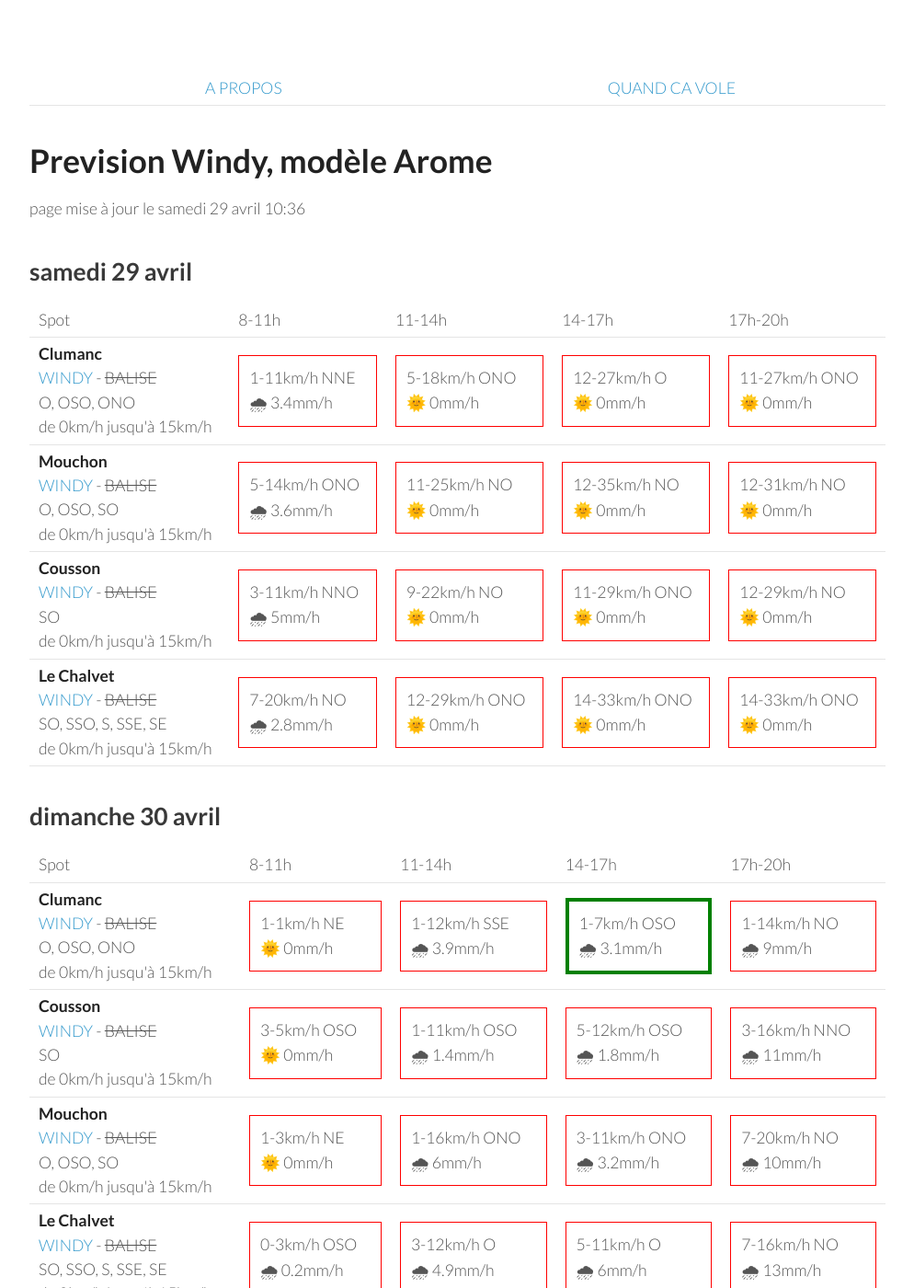
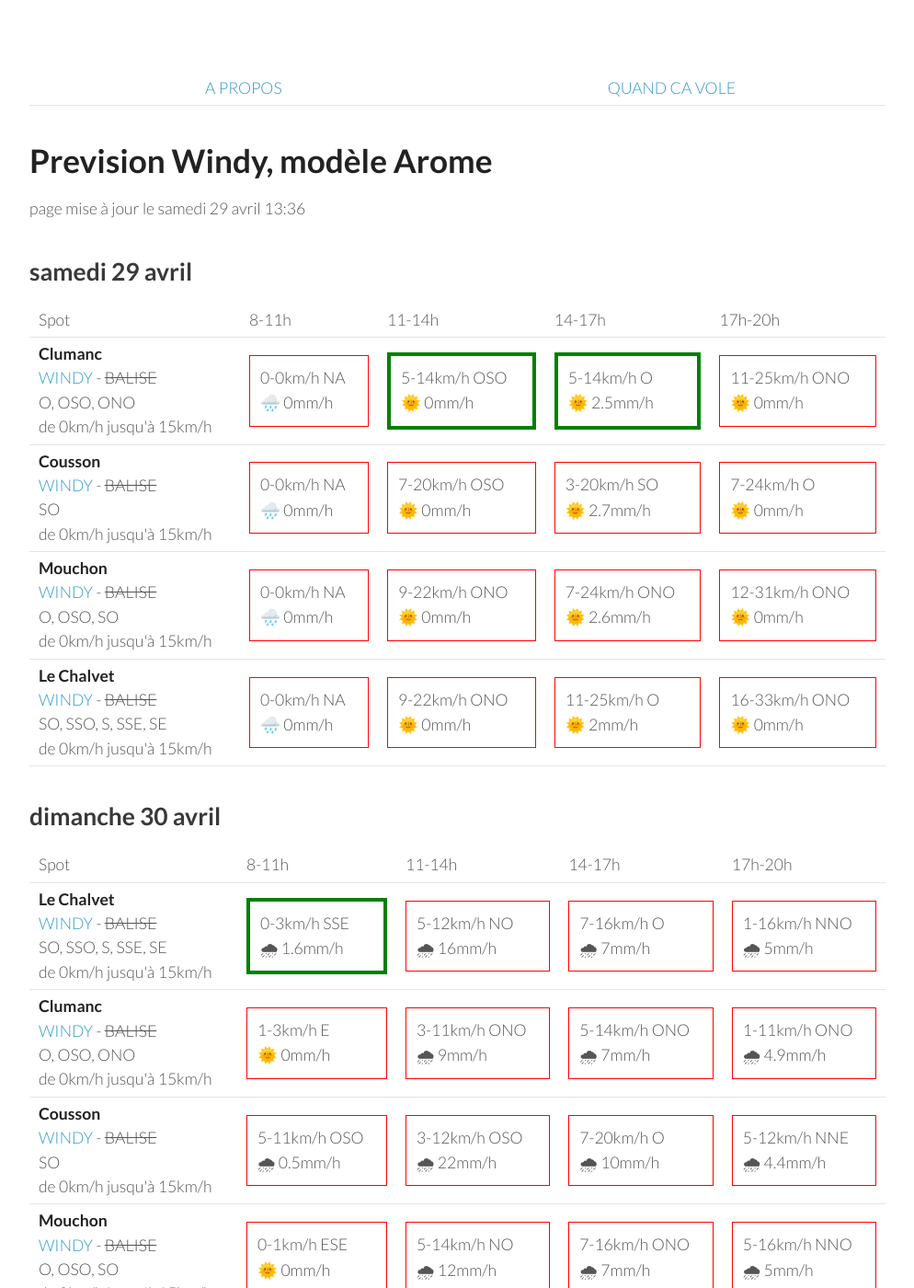
Before and after one commit to parapente-dans-le-nord/parapente-dans-le-nord.github.io, a Jekyll site: the page built from saint_andre.markdown, in a window 1280 px wide and 1400 px high. Shown: the whole window at 92% size, without its empty margins (26-1020 px from the left). Built offline with Jekyll 4.4.1, drawn with Linux system fonts in a browser that asks for light colours.

Commit message:
update index.markdown

```diff
--- a/saint_andre.markdown
+++ b/saint_andre.markdown
@@ -7,7 +7,7 @@ title:  "Tous les spots"
 {: .links}
 
 # Prevision Windy, modèle Arome
-page mise à jour le samedi 29 avril 10:36
+page mise à jour le samedi 29 avril 13:36
 
 ## samedi 29 avril
 
@@ -24,41 +24,37 @@ page mise à jour le samedi 29 avril 10:36
 <tr>
         <td><strong>Clumanc</strong><br><a href="https://windy.com/44.027/6.402?43.914,6.403,10,m:eSxaglP">WINDY</a> - <span class="no-balise"> BALISE </span><br> <span class="vent-favorable">O, OSO, ONO</span><br><span class="force-vent">de 0km/h jusqu'à 15km/h</span> </td>
 
-            <td><div class="not-flyable"><p>1-11km/h NNE</p><p>🌧 3.4mm/h</p></div></td>
-            <td><div class="not-flyable"><p>5-18km/h ONO</p><p>🌞 0mm/h</p></div></td>
-            <td><div class="not-flyable"><p>12-27km/h O</p><p>🌞 0mm/h</p></div></td>
-            <td><div class="not-flyable"><p>11-27km/h ONO</p><p>🌞 0mm/h</p></div></td>
+            <td><div class="not-flyable"><p>0-0km/h NA</p><p>🌧️ 0mm/h</p></div></td>
+            <td><div class="flyable"><p>5-14km/h OSO</p><p>🌞 0mm/h</p></div></td>
+            <td><div class="flyable"><p>5-14km/h O</p><p>🌞 2.5mm/h</p></div></td>
+            <td><div class="not-flyable"><p>11-25km/h ONO</p><p>🌞 0mm/h</p></div></td>
 
+    </tr>
+<tr>
+        <td><strong>Cousson</strong><br><a href="https://windy.com/44.054/6.240?43.940,6.241,10,m:eSAaglz">WINDY</a> - <span class="no-balise"> BALISE </span><br> <span class="vent-favorable">SO</span><br><span class="force-vent">de 0km/h jusqu'à 15km/h</span> </td>
+
+            <td><div class="not-flyable"><p>0-0km/h NA</p><p>🌧️ 0mm/h</p></div></td>
+            <td><div class="not-flyable"><p>7-20km/h OSO</p><p>🌞 0mm/h</p></div></td>
+            <td><div class="not-flyable"><p>3-20km/h SO</p><p>🌞 2.7mm/h</p></div></td>
+            <td><div class="not-flyable"><p>7-24km/h O</p><p>🌞 0mm/h</p></div></td>
 
     </tr>
 <tr>
         <td><strong>Mouchon</strong><br><a href="https://windy.com/43.992/6.424?43.878,6.425,10,m:eSuaglR">WINDY</a> - <span class="no-balise"> BALISE </span><br> <span class="vent-favorable">O, OSO, SO</span><br><span class="force-vent">de 0km/h jusqu'à 15km/h</span> </td>
 
-            <td><div class="not-flyable"><p>5-14km/h ONO</p><p>🌧 3.6mm/h</p></div></td>
-            <td><div class="not-flyable"><p>11-25km/h NO</p><p>🌞 0mm/h</p></div></td>
-            <td><div class="not-flyable"><p>12-35km/h NO</p><p>🌞 0mm/h</p></div></td>
-            <td><div class="not-flyable"><p>12-31km/h NO</p><p>🌞 0mm/h</p></div></td>
-
-
-    </tr>
-<tr>
-        <td><strong>Cousson</strong><br><a href="https://windy.com/44.054/6.240?43.940,6.241,10,m:eSAaglz">WINDY</a> - <span class="no-balise"> BALISE </span><br> <span class="vent-favorable">SO</span><br><span class="force-vent">de 0km/h jusqu'à 15km/h</span> </td>
-
-            <td><div class="not-flyable"><p>3-11km/h NNO</p><p>🌧 5mm/h</p></div></td>
-            <td><div class="not-flyable"><p>9-22km/h NO</p><p>🌞 0mm/h</p></div></td>
-            <td><div class="not-flyable"><p>11-29km/h ONO</p><p>🌞 0mm/h</p></div></td>
-            <td><div class="not-flyable"><p>12-29km/h NO</p><p>🌞 0mm/h</p></div></td>
-
+            <td><div class="not-flyable"><p>0-0km/h NA</p><p>🌧️ 0mm/h</p></div></td>
+            <td><div class="not-flyable"><p>9-22km/h ONO</p><p>🌞 0mm/h</p></div></td>
+            <td><div class="not-flyable"><p>7-24km/h ONO</p><p>🌞 2.6mm/h</p></div></td>
+            <td><div class="not-flyable"><p>12-31km/h ONO</p><p>🌞 0mm/h</p></div></td>
 
     </tr>
 <tr>
         <td><strong>Le Chalvet</strong><br><a href="https://windy.com/43.979/6.480?43.866,6.480,10,m:eSsaglX">WINDY</a> - <span class="no-balise"> BALISE </span><br> <span class="vent-favorable">SO, SSO, S, SSE, SE</span><br><span class="force-vent">de 0km/h jusqu'à 15km/h</span> </td>
 
-            <td><div class="not-flyable"><p>7-20km/h NO</p><p>🌧 2.8mm/h</p></div></td>
-            <td><div class="not-flyable"><p>12-29km/h ONO</p><p>🌞 0mm/h</p></div></td>
-            <td><div class="not-flyable"><p>14-33km/h ONO</p><p>🌞 0mm/h</p></div></td>
-            <td><div class="not-flyable"><p>14-33km/h ONO</p><p>🌞 0mm/h</p></div></td>
-
+            <td><div class="not-flyable"><p>0-0km/h NA</p><p>🌧️ 0mm/h</p></div></td>
+            <td><div class="not-flyable"><p>9-22km/h ONO</p><p>🌞 0mm/h</p></div></td>
+            <td><div class="not-flyable"><p>11-25km/h O</p><p>🌞 2mm/h</p></div></td>
+            <td><div class="not-flyable"><p>16-33km/h ONO</p><p>🌞 0mm/h</p></div></td>
 
     </tr>
 
@@ -78,42 +74,42 @@ page mise à jour le samedi 29 avril 10:36
       <td>17h-20h</td>
     </tr>
 <tr>
+        <td><strong>Le Chalvet</strong><br><a href="https://windy.com/43.979/6.480?43.866,6.480,10,m:eSsaglX">WINDY</a> - <span class="no-balise"> BALISE </span><br> <span class="vent-favorable">SO, SSO, S, SSE, SE</span><br><span class="force-vent">de 0km/h jusqu'à 15km/h</span> </td>
+
+            <td><div class="flyable"><p>0-3km/h SSE</p><p>🌧 1.6mm/h</p></div></td>
+            <td><div class="not-flyable"><p>5-12km/h NO</p><p>🌧 16mm/h</p></div></td>
+            <td><div class="not-flyable"><p>7-16km/h O</p><p>🌧 7mm/h</p></div></td>
+            <td><div class="not-flyable"><p>1-16km/h NNO</p><p>🌧 5mm/h</p></div></td>
+
+
+    </tr>
+<tr>
         <td><strong>Clumanc</strong><br><a href="https://windy.com/44.027/6.402?43.914,6.403,10,m:eSxaglP">WINDY</a> - <span class="no-balise"> BALISE </span><br> <span class="vent-favorable">O, OSO, ONO</span><br><span class="force-vent">de 0km/h jusqu'à 15km/h</span> </td>
 
-            <td><div class="not-flyable"><p>1-1km/h NE</p><p>🌞 0mm/h</p></div></td>
-            <td><div class="not-flyable"><p>1-12km/h SSE</p><p>🌧 3.9mm/h</p></div></td>
-            <td><div class="flyable"><p>1-7km/h OSO</p><p>🌧 3.1mm/h</p></div></td>
-            <td><div class="not-flyable"><p>1-14km/h NO</p><p>🌧 9mm/h</p></div></td>
+            <td><div class="not-flyable"><p>1-3km/h E</p><p>🌞 0mm/h</p></div></td>
+            <td><div class="not-flyable"><p>3-11km/h ONO</p><p>🌧 9mm/h</p></div></td>
+            <td><div class="not-flyable"><p>5-14km/h ONO</p><p>🌧 7mm/h</p></div></td>
+            <td><div class="not-flyable"><p>1-11km/h ONO</p><p>🌧 4.9mm/h</p></div></td>
 
 
     </tr>
 <tr>
         <td><strong>Cousson</strong><br><a href="https://windy.com/44.054/6.240?43.940,6.241,10,m:eSAaglz">WINDY</a> - <span class="no-balise"> BALISE </span><br> <span class="vent-favorable">SO</span><br><span class="force-vent">de 0km/h jusqu'à 15km/h</span> </td>
 
-            <td><div class="not-flyable"><p>3-5km/h OSO</p><p>🌞 0mm/h</p></div></td>
-            <td><div class="not-flyable"><p>1-11km/h OSO</p><p>🌧 1.4mm/h</p></div></td>
-            <td><div class="not-flyable"><p>5-12km/h OSO</p><p>🌧 1.8mm/h</p></div></td>
-            <td><div class="not-flyable"><p>3-16km/h NNO</p><p>🌧 11mm/h</p></div></td>
+            <td><div class="not-flyable"><p>5-11km/h OSO</p><p>🌧 0.5mm/h</p></div></td>
+            <td><div class="not-flyable"><p>3-12km/h OSO</p><p>🌧 22mm/h</p></div></td>
+            <td><div class="not-flyable"><p>7-20km/h O</p><p>🌧 10mm/h</p></div></td>
+            <td><div class="not-flyable"><p>5-12km/h NNE</p><p>🌧 4.4mm/h</p></div></td>
 
 
     </tr>
 <tr>
         <td><strong>Mouchon</strong><br><a href="https://windy.com/43.992/6.424?43.878,6.425,10,m:eSuaglR">WINDY</a> - <span class="no-balise"> BALISE </span><br> <span class="vent-favorable">O, OSO, SO</span><br><span class="force-vent">de 0km/h jusqu'à 15km/h</span> </td>
 
-            <td><div class="not-flyable"><p>1-3km/h NE</p><p>🌞 0mm/h</p></div></td>
-            <td><div class="not-flyable"><p>1-16km/h ONO</p><p>🌧 6mm/h</p></div></td>
-            <td><div class="not-flyable"><p>3-11km/h ONO</p><p>🌧 3.2mm/h</p></div></td>
-            <td><div class="not-flyable"><p>7-20km/h NO</p><p>🌧 10mm/h</p></div></td>
-
-
-    </tr>
-<tr>
-        <td><strong>Le Chalvet</strong><br><a href="https://windy.com/43.979/6.480?43.866,6.480,10,m:eSsaglX">WINDY</a> - <span class="no-balise"> BALISE </span><br> <span class="vent-favorable">SO, SSO, S, SSE, SE</span><br><span class="force-vent">de 0km/h jusqu'à 15km/h</span> </td>
-
-            <td><div class="not-flyable"><p>0-3km/h OSO</p><p>🌧 0.2mm/h</p></div></td>
-            <td><div class="not-flyable"><p>3-12km/h O</p><p>🌧 4.9mm/h</p></div></td>
-            <td><div class="not-flyable"><p>5-11km/h O</p><p>🌧 6mm/h</p></div></td>
-            <td><div class="not-flyable"><p>7-16km/h NO</p><p>🌧 13mm/h</p></div></td>
+            <td><div class="not-flyable"><p>0-1km/h ESE</p><p>🌞 0mm/h</p></div></td>
+            <td><div class="not-flyable"><p>5-14km/h NO</p><p>🌧 12mm/h</p></div></td>
+            <td><div class="not-flyable"><p>7-16km/h ONO</p><p>🌧 7mm/h</p></div></td>
+            <td><div class="not-flyable"><p>5-16km/h NNO</p><p>🌧 5mm/h</p></div></td>
 
 
     </tr>
```
